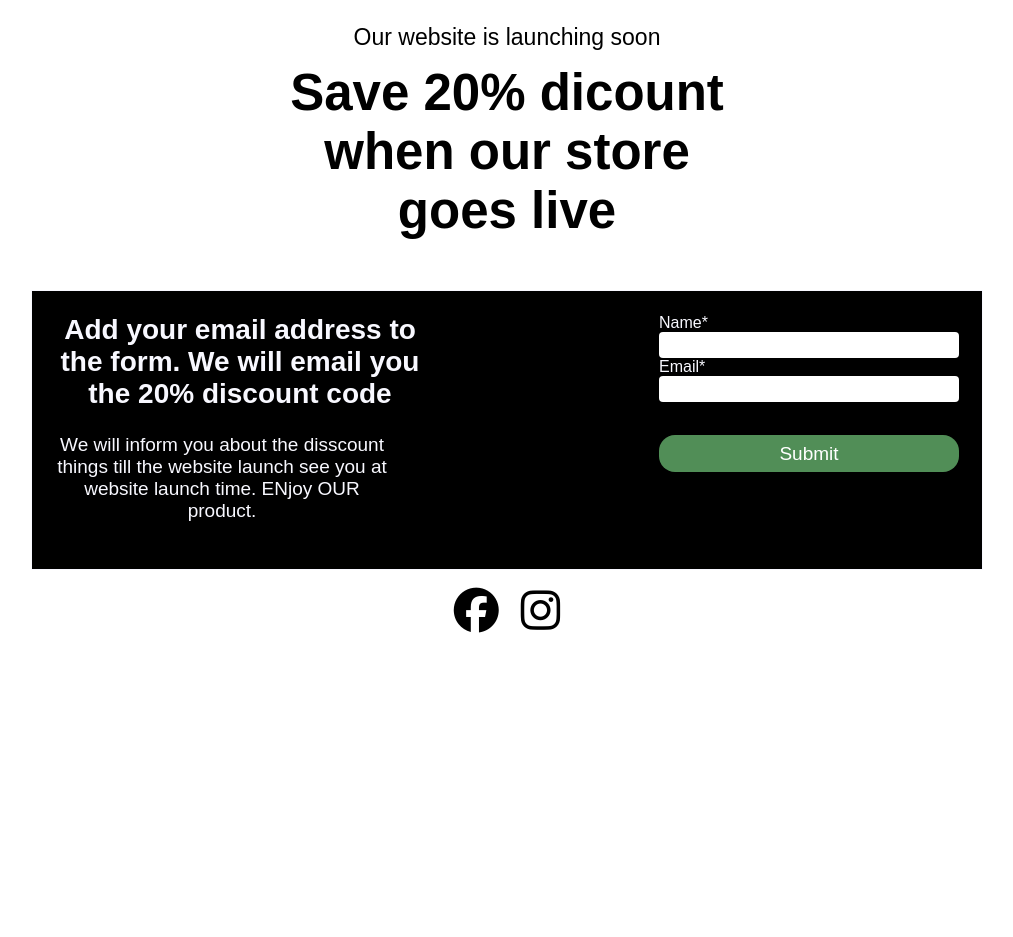
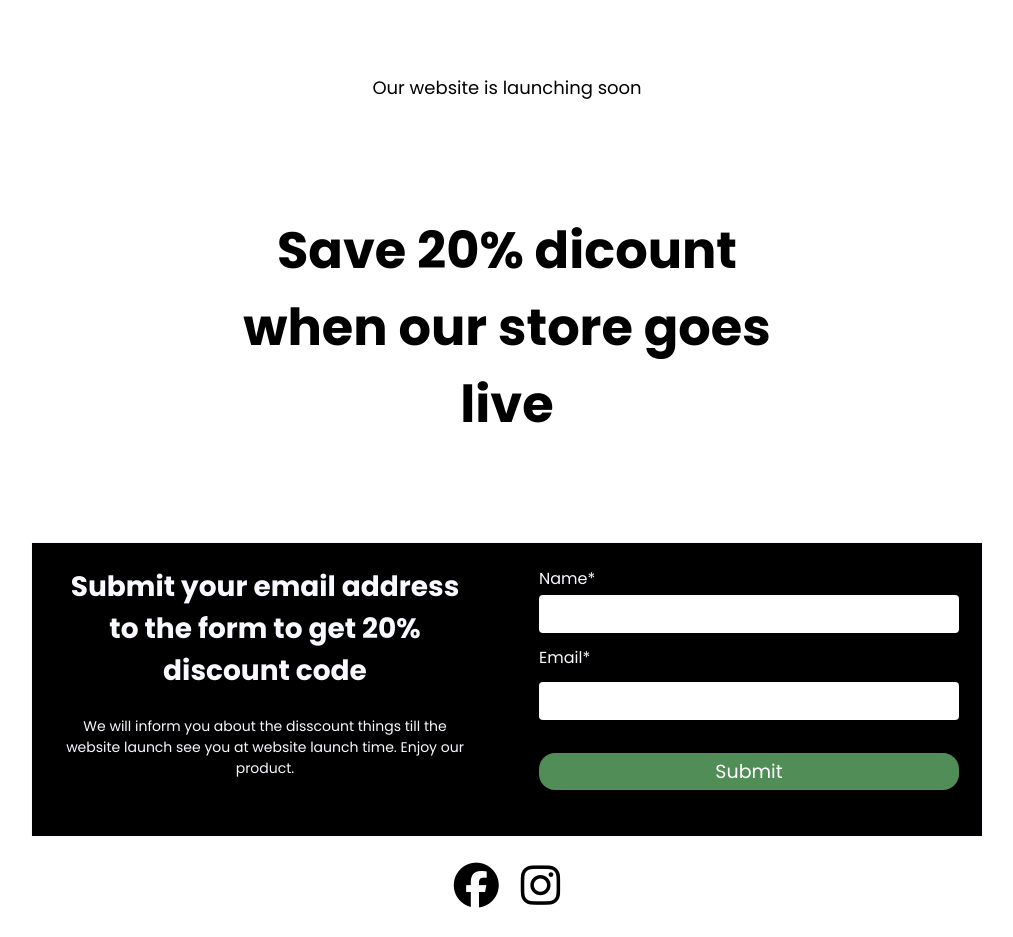
Before and after one commit to tejmagar/ramailo, a plain HTML site: page index.html in a window 1280 px wide. Shown: the whole page, without its empty margins (133-1146 px from the left). Before the commit the page ends 800 px from the top, so only its background shows below. Drawn offline with Linux system fonts and the light colour scheme.

Commit message:
chore: refactor ui

```diff
--- a/index.html
+++ b/index.html
@@ -10,7 +10,7 @@
 <body>
     <div class="contanier">
         <div class="wrap">
-            <div class="contnet">
+            <div class="contnet" style="min-height: 60vh; display: grid; place-items: center;">
                 <p class="launching">
                     Our website is launching soon
                 </p>
@@ -22,17 +22,22 @@
             <div class="form">
                 <div class="things">
                     <div class="left-maal">
-                        <h2>Add your email address to the form. We will email you the 20% discount code</h2>
-                        <p>We will inform you about the disscount things till the website launch see you at website launch time. ENjoy OUR product.</p>
+                        <h2>Submit your email address to the form to get 20% discount code</h2>
+                        <p style="font-size: 14px;">We will inform you about the disscount things till the website launch see you at website launch time. Enjoy our product.</p>
                     </div>
 
                     <div class="right-maal">
                         <div class="form-content">
                             <form action="https://formsubmit.co/abhayabikramshahiofficial@gmail.com" method="post">
+                            <div>
                                 <label>Name*</label>
-                            <input type="text" name="text">
-                            <label>Email*</label>
-                            <input type="email" name="email">
+                                <input type="text" name="text" style="margin-top: 4px">
+                            </div>
+
+                            <div style="margin-top: 12px">
+                              <label>Email*</label>
+                              <input style="margin-top: 12px" type="email" name="email">
+                            </div>
                             </form>
 
                             <div class="btn">
--- a/styles.css
+++ b/styles.css
@@ -1,7 +1,13 @@
+/*
+* Custom font
+*/
+@import url('https://fonts.googleapis.com/css2?family=Poppins:ital,wght@0,100;0,200;0,300;0,400;0,500;0,600;0,700;0,800;0,900;1,100;1,200;1,300;1,400;1,500;1,600;1,700;1,800;1,900&display=swap');
+
 * {
     margin: 0;
     padding: 0;
     box-sizing: border-box;
+    font-family: "Poppins", "sans-serif";
 }
 
 body {
@@ -17,12 +23,11 @@ body {
     display: flex;
     flex-direction: column;
     gap: 10px;
-    width: 300px;
+    width: 420px;
     text-align: start;
 }
 
 .wrap {
-
     width: 952px;
 }
 
@@ -34,13 +39,13 @@ body {
 }
 
 p.launching {
-    font-size: 23px;
+    font-size: 18px;
     margin: 12px;
 }
 
 .disscount-thing h1 {
     font-size: 51px;
-    width: 453px;
+    max-width: 600px;
 }
 
 .disscount-thing {
@@ -58,11 +63,11 @@ p.launching {
 
 .form h2 {
     font-size: 28px;
-    width: 370px;
+    max-width: 420px;
 }
 
 .form p {
-    width: 334px;
+    max-width: 420px;
     font-size: 19px;
     margin: 24px 0;
 }
@@ -78,7 +83,7 @@ input {
     width: 100%;
     border: 1px solid #0000;
     border-radius: 4px;
-    padding: 12px;
+    padding: 18px;
     outline: none;
 }
 button {
@@ -94,8 +99,8 @@ button {
     transition: 0.9s;
 }
 button:hover{
-    background: gray;
-    color: black;
+    background: green;
+    color: white;
 }
 .icons {
     display: flex;
@@ -120,6 +125,7 @@ button:hover{
         width: 691px;
         margin: 19px 0;
     }
+        justify-content: center;
     .contanier {
         /* border: 1px solid #000; */
         /* width: 100%; */
```
